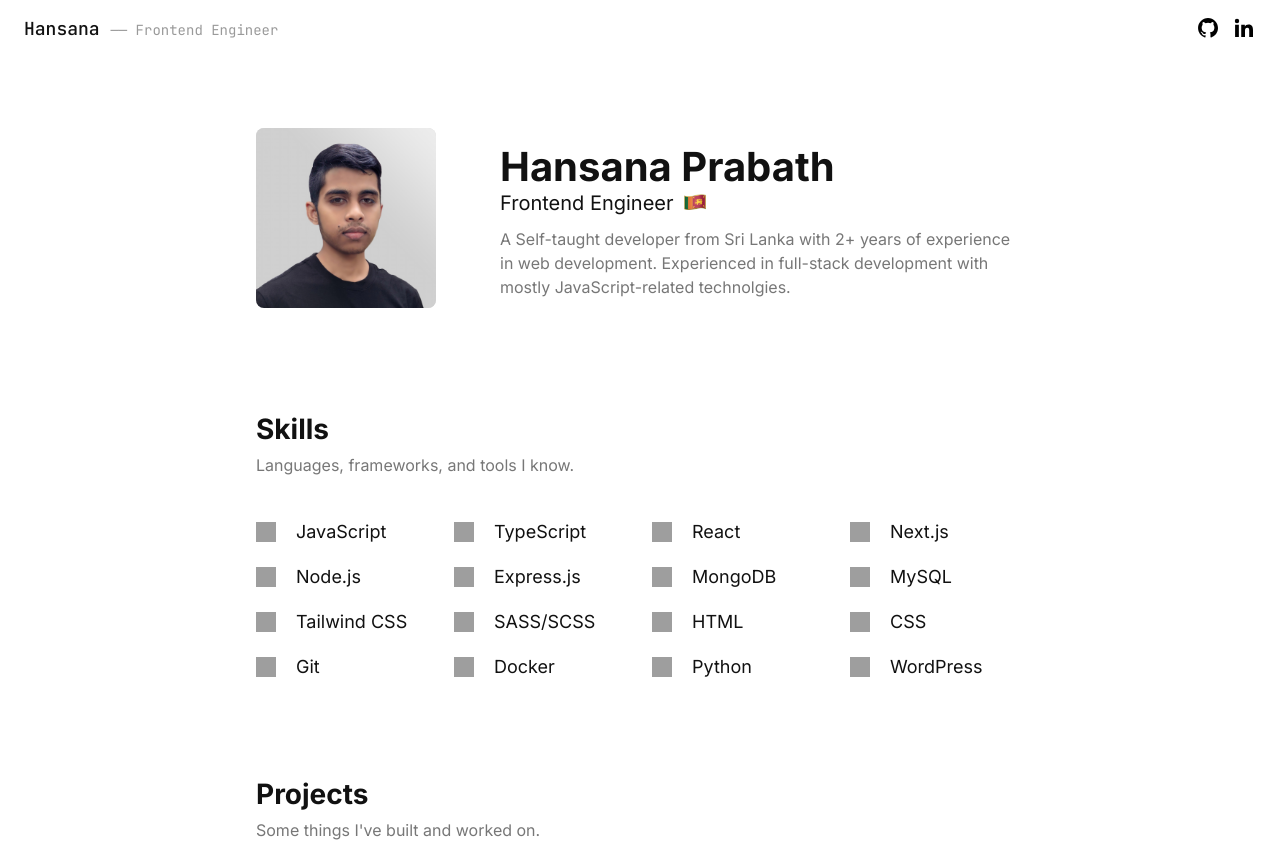
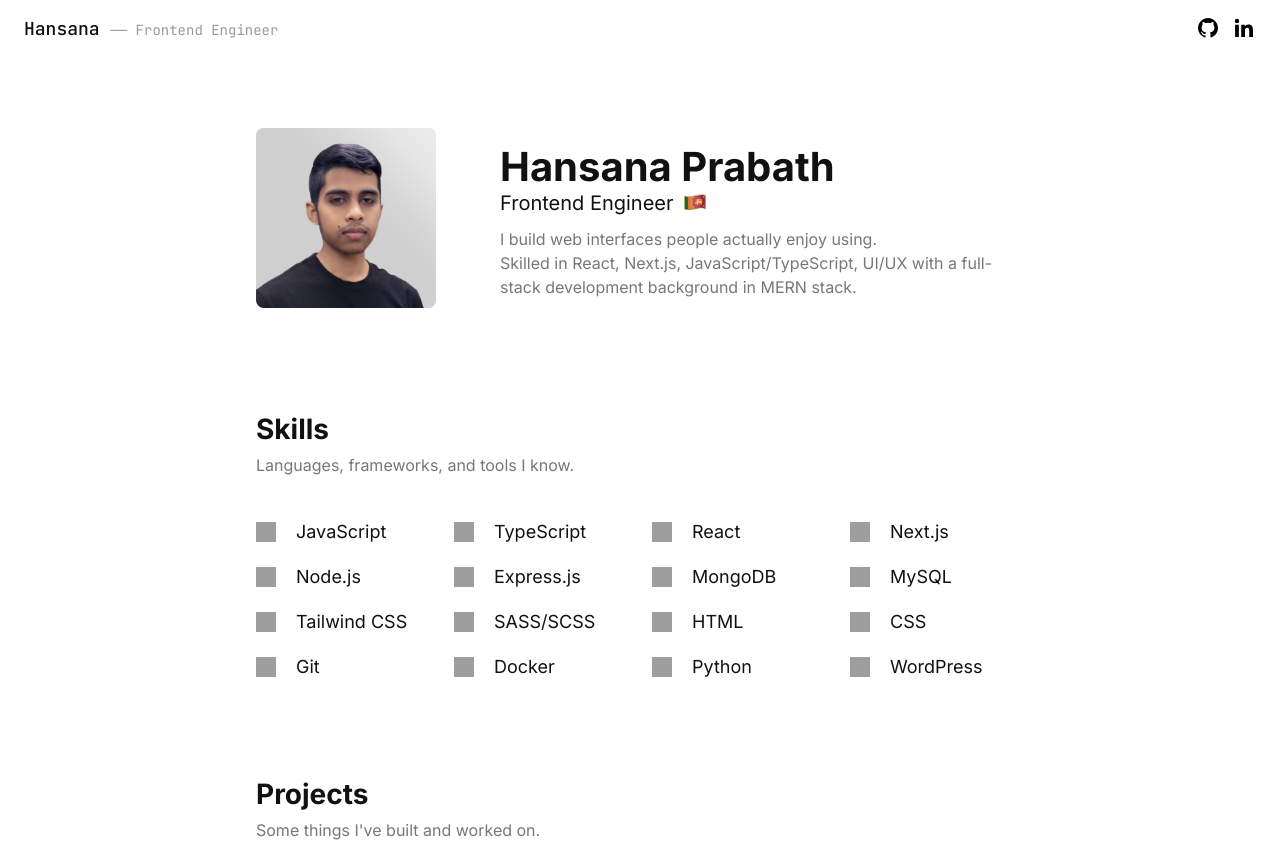
Before and after one commit to DevHanza/Portfolio-2026, an Astro site: page / in a window 1280 px wide. Shown: the top 845 px of the page. Built offline with nearby package versions, Linux system fonts and the light colour scheme; Astro itself is replaced by a stand-in of ours; grey boxes are pictures that could not be loaded.

Commit message:
Update hero text

```diff
--- a/src/pages/index.astro
+++ b/src/pages/index.astro
@@ -44,9 +44,9 @@ import flagLK from "../assets/lk_flag.png";
           </div>
 
           <p class="hero-text">
-            A Self-taught developer from Sri Lanka with 2+ years of experience
-            in web development. Experienced in full-stack development with
-            mostly JavaScript-related technolgies.
+            I build web interfaces people actually enjoy using. <br />Skilled in
+            React, Next.js, JavaScript/TypeScript, UI/UX with a full-stack
+            development background in MERN stack.
           </p>
         </div>
       </div>
```
